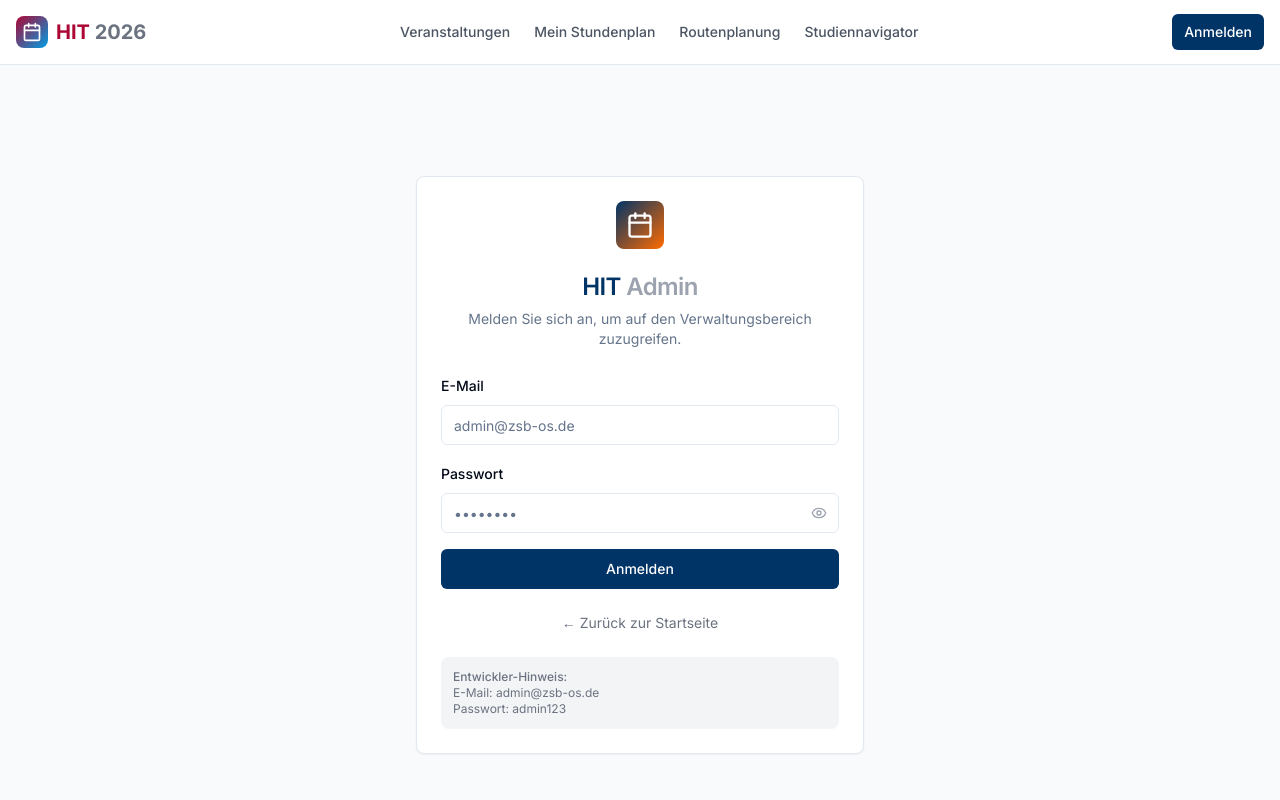
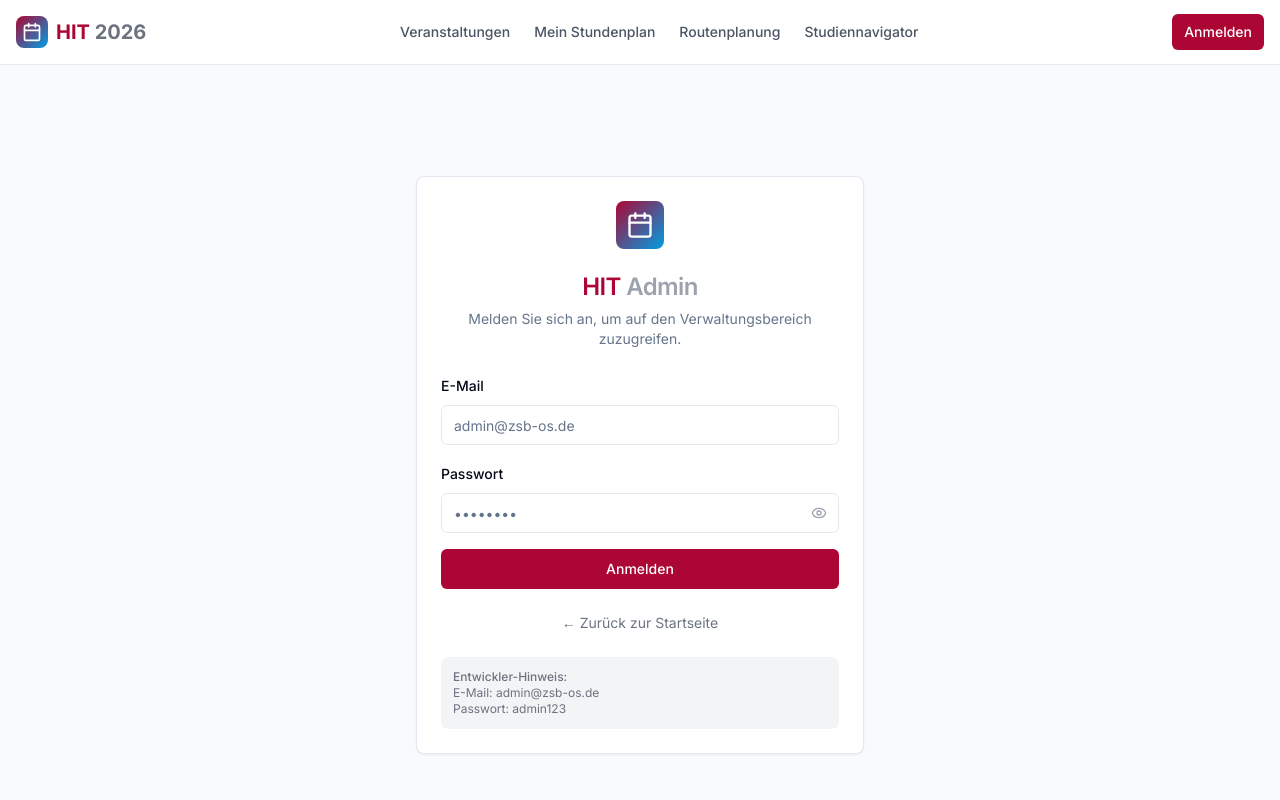
Before and after one commit to Odrec/HIT-Website-Project, a Next.js app: page /login in a window 1280 px wide. Shown: the top 800 px of the page. Built offline with nearby package versions, Linux system fonts and the light colour scheme; no server answers.

Commit message:
refactor: replace hardcoded hex colors with Tailwind classes
Replace all bg-[#hex] / text-[#hex] patterns with hit-uni-500,
hit-hs-500, etc. so colors are managed from tailwind.config.ts.

```diff
--- a/src/app/(admin)/admin/events/page.tsx
+++ b/src/app/(admin)/admin/events/page.tsx
@@ -177,9 +177,9 @@ function EventsListContent() {
 
   const getInstitutionBadgeColor = (inst: string) => {
     const colors: Record<string, string> = {
-      UNI: 'bg-[#003366] text-white',
-      HOCHSCHULE: 'bg-[#FF6B00] text-white',
-      BOTH: 'bg-gradient-to-r from-[#003366] to-[#FF6B00] text-white',
+      UNI: 'bg-hit-uni-500 text-white',
+      HOCHSCHULE: 'bg-hit-hs-500 text-white',
+      BOTH: 'bg-gradient-to-r from-hit-uni-500 to-hit-hs-500 text-white',
     }
     return colors[inst] || 'bg-gray-100 text-gray-800'
   }
--- a/src/app/(public)/login/page.tsx
+++ b/src/app/(public)/login/page.tsx
@@ -51,12 +51,12 @@ function LoginForm() {
     <Card className="w-full max-w-md">
       <CardHeader className="text-center">
         <div className="flex justify-center mb-4">
-          <div className="flex h-12 w-12 items-center justify-center rounded-lg bg-gradient-to-br from-[#003366] to-[#FF6B00]">
+          <div className="flex h-12 w-12 items-center justify-center rounded-lg bg-gradient-to-br from-hit-uni-500 to-hit-hs-500">
             <Calendar className="h-7 w-7 text-white" />
           </div>
         </div>
         <CardTitle className="text-2xl">
-          <span className="text-[#003366]">HIT</span>
+          <span className="text-hit-uni-500">HIT</span>
           <span className="text-gray-400"> Admin</span>
         </CardTitle>
         <CardDescription>
@@ -113,7 +113,7 @@ function LoginForm() {
         </form>
 
         <div className="mt-6 text-center text-sm text-gray-500">
-          <Link href="/" className="hover:text-[#003366]">
+          <Link href="/" className="hover:text-hit-uni-500">
             ← Zurück zur Startseite
           </Link>
         </div>
--- a/src/components/layout/AdminNav.tsx
+++ b/src/components/layout/AdminNav.tsx
@@ -68,7 +68,7 @@ export function AdminNav() {
             className={cn(
               'flex items-center gap-3 rounded-lg px-3 py-2 text-sm font-medium transition-colors',
               isActive
-                ? 'bg-[#003366] text-white'
+                ? 'bg-hit-uni-500 text-white'
                 : 'text-gray-700 hover:bg-gray-100 hover:text-gray-900'
             )}
           >
--- a/src/components/ui/button.tsx
+++ b/src/components/ui/button.tsx
@@ -15,8 +15,8 @@ const buttonVariants = cva(
         secondary: 'bg-secondary text-secondary-foreground hover:bg-secondary/80',
         ghost: 'hover:bg-accent hover:text-accent-foreground',
         link: 'text-primary underline-offset-4 hover:underline',
-        uni: 'bg-[#003366] text-white hover:bg-[#003366]/90',
-        hs: 'bg-[#FF6B00] text-white hover:bg-[#FF6B00]/90',
+        uni: 'bg-hit-uni-500 text-white hover:bg-hit-uni-600',
+        hs: 'bg-hit-hs-500 text-white hover:bg-hit-hs-600',
       },
       size: {
         default: 'h-10 px-4 py-2',
```
